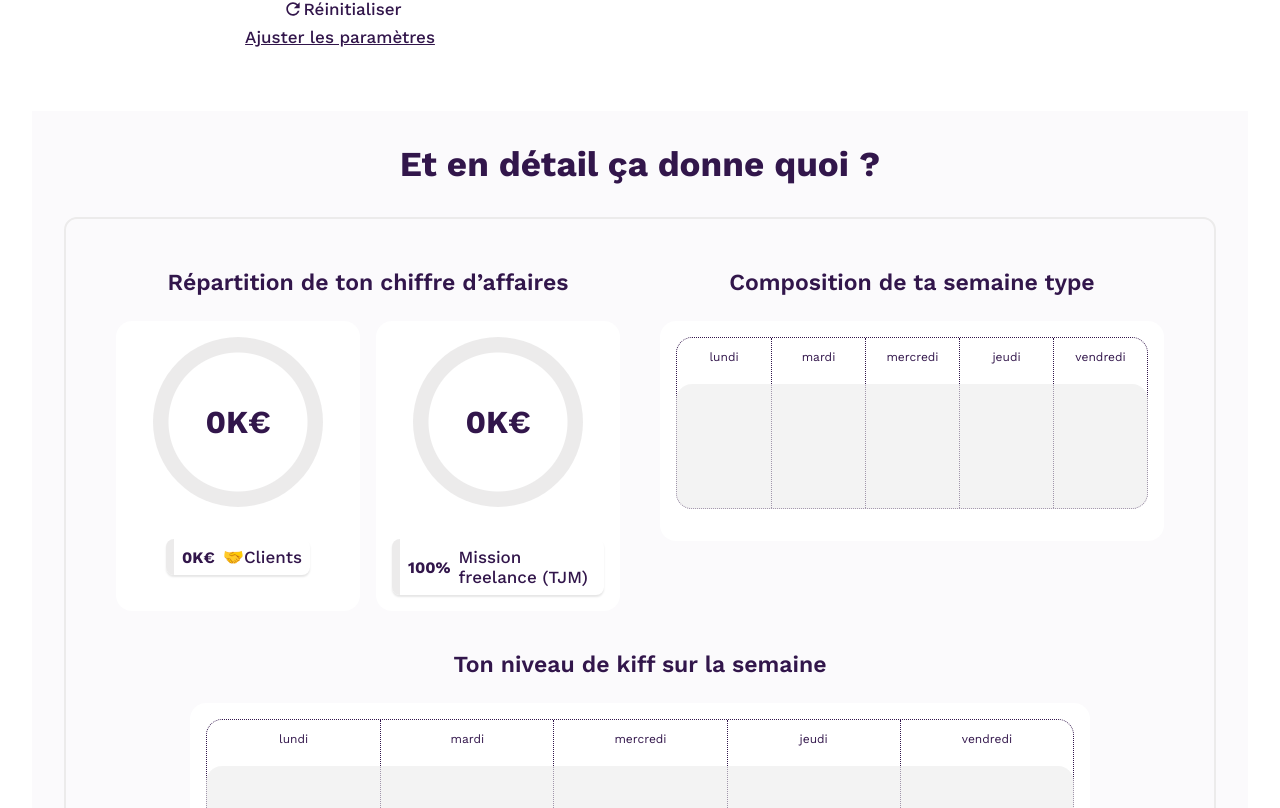
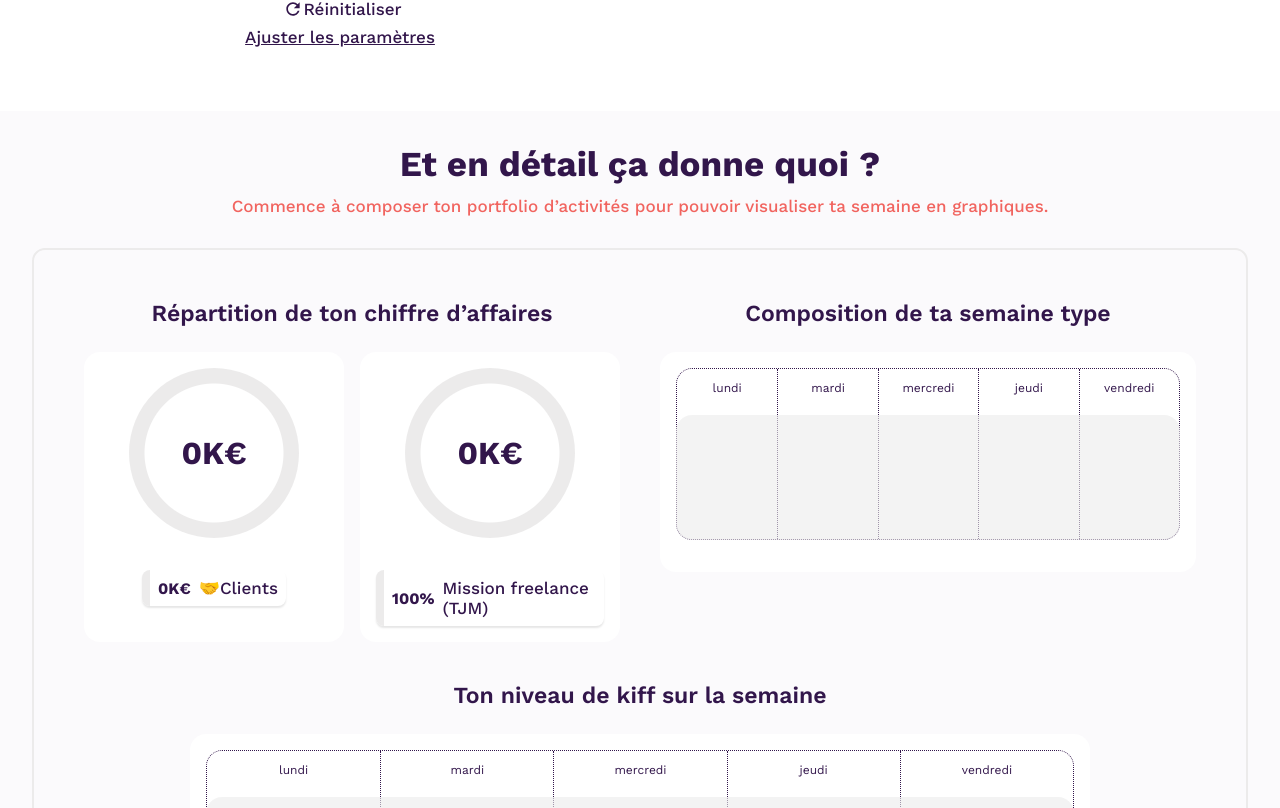
Before and after one commit to troptropcontent/freelance_revenue_simulator, a React (Vite) app in the folder frontend/: page / in a window 1280 px wide. Shown: the part 2072-2880 px from the top of the page. Built offline with nearby package versions, Linux system fonts and the light colour scheme.

Commit message:
add description on charts

```diff
--- a/frontend/src/App.tsx
+++ b/frontend/src/App.tsx
@@ -11,6 +11,7 @@ import { Text } from "./components/ui/Text";
 import { ResultsCharts } from "./components/simulator/results/ResultsCharts";
 import { ResultsDetailsMobile } from "./components/simulator/results/ResultsDetailsMobile";
 import { Button } from "./components/ui/Button";
+import { ChartsTitle } from "./components/simulator/results/ChartsTitle";
 
 const StyledForm = styled.form`
   margin-inline: auto;
@@ -53,7 +54,7 @@ const StyledForm = styled.form`
   }
 
   @media only screen and (min-width: 600px) {
-    padding-inline: var(--spacing-medium);
+    // padding-inline: var(--spacing-medium);
 
     #result_title {
       display: block;
@@ -67,7 +68,7 @@ const StyledForm = styled.form`
       display: flex;
       align-items: flex-start;
       padding-block-end: var(--spacing-large);
-      padding-inline: var(--spacing-xs);
+      padding-inline: var(--spacing-lg);
       max-width: 1200px;
       margin-left: auto;
       margin-right: auto;
@@ -180,9 +181,7 @@ function App() {
             gap="lg"
             padding="lg"
           >
-            <Text style="title_1" align="center">
-              {t("simulator.results.charts.title")}
-            </Text>
+            <ChartsTitle />
             <ResultsCharts />
             <Box flex flexDirection="column" alignItems="center" gap={20}>
               <Text style="title_3" align="center">
--- a/frontend/src/components/constants.ts
+++ b/frontend/src/components/constants.ts
@@ -77,7 +77,7 @@ const ThemeTokens = {
       },
       error: {
         light: "#FFCDD2",
-        medium: "#E57373",
+        medium: "#F1645F",
         dark: "#B71C1C",
       },
       muted: {
--- /dev/null
+++ b/frontend/src/components/simulator/results/ChartsTitle.tsx
@@ -0,0 +1,39 @@
+import { useTranslation } from "react-i18next";
+import { Box } from "src/components/ui/Box";
+import { Text } from "src/components/ui/Text";
+import {
+  useTotalAnnualTurnover,
+  useTotalNumberOfDaysAvailablePerWeek,
+  useTotalNumberOfDaysEffectivelyWorkedPerWeek,
+} from "./private/hooks";
+
+const ChartsTitle = () => {
+  const { t } = useTranslation();
+  const total_annual_turnover = useTotalAnnualTurnover();
+  const total_number_of_days_worked =
+    useTotalNumberOfDaysEffectivelyWorkedPerWeek();
+  const total_number_of_days_available_per_week =
+    useTotalNumberOfDaysAvailablePerWeek();
+
+  return (
+    <Box flex flexDirection="column" alignItems="center" gap={11}>
+      <Text style="title_1" align="center">
+        {t("simulator.results.charts.title")}
+      </Text>
+      {total_annual_turnover == 0 && total_number_of_days_worked == 0 && (
+        <Text color="error.medium">
+          {t("simulator.results.charts.unstarted_description")}
+        </Text>
+      )}
+      {Math.round(total_number_of_days_available_per_week) < 0 && (
+        <Text color="error.medium">
+          {t("simulator.results.charts.exceeded_description", {
+            count: Math.round(total_number_of_days_worked),
+          })}
+        </Text>
+      )}
+    </Box>
+  );
+};
+
+export { ChartsTitle };
--- a/frontend/src/locales/fr/translation.json
+++ b/frontend/src/locales/fr/translation.json
@@ -251,6 +251,9 @@
           },
           "charts": {
             "title": "Et en détail ça donne quoi ?",
+            "unstarted_description": "Commence à composer ton portfolio d’activités pour pouvoir visualiser ta semaine en graphiques.",
+            "exceeded_description_one": "Attention la semaine que tu as composée comporte {{count}} jour. C'est plus que tu ne peux en travailler, ajuste ton portfolio d’activités.",
+            "exceeded_description_other": "Attention la semaine que tu as composée comporte {{count}} jours. C'est plus que tu ne peux en travailler, ajuste ton portfolio d’activités.",
             "link_to_inputs": {
               "text": "N’hésite pas à ajuster ton portfolio d’activités pour créer ta semaine idéale !",
               "cta": "Modifier mon portfolio"
```
